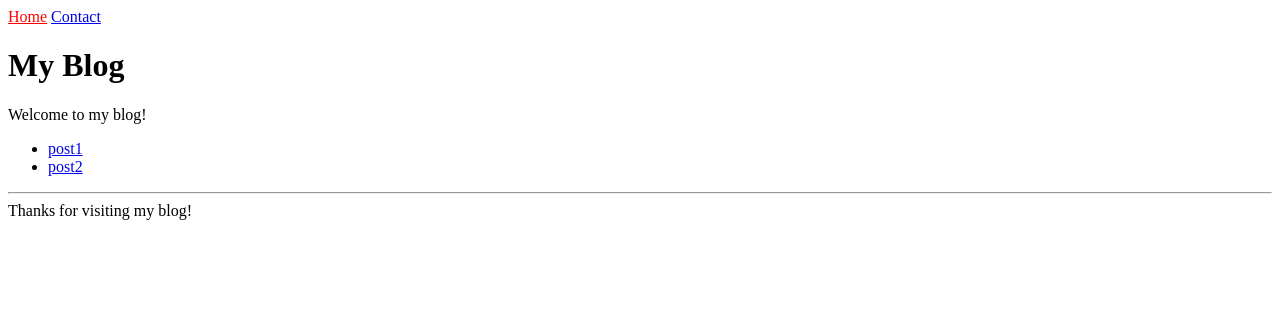
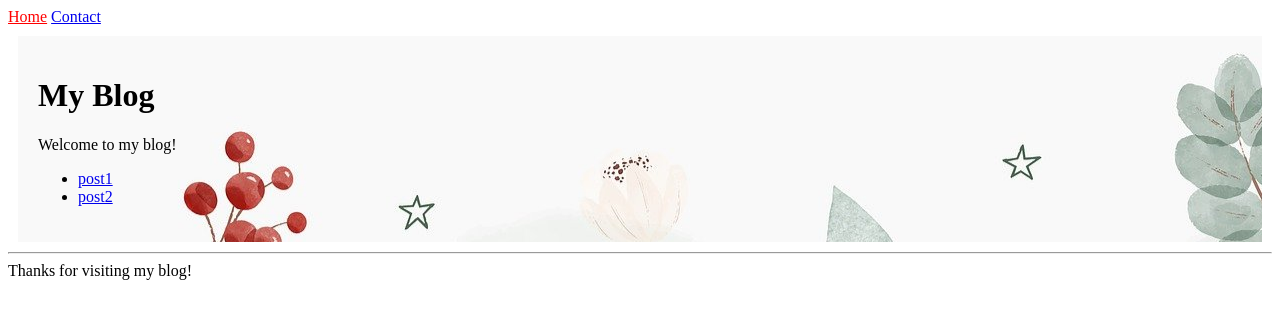
Before and after one commit to RiccardoDC/my_blog, a Jekyll site: the page built from index.html, in a window 1280 px wide. Shown: the top 319 px of the page. Built offline with Jekyll 4.4.1, drawn with Linux system fonts in a browser that asks for light colours.

Commit message:
Added image to the home page

```diff
--- a/_sass/main.scss
+++ b/_sass/main.scss
@@ -1,3 +1,10 @@
 .current {
   color: red;
 }
+
+.masthead {
+  padding: 20px 20px 20px 20px;
+  margin: 10px;
+  background: url("/assets/images/background.jpg");
+
+}
--- a/index.html
+++ b/index.html
@@ -2,7 +2,7 @@
 layout: default
 title: my home page
 ---
-
+<header class="masthead">
 <h1>My Blog</h1>
 <p>Welcome to my blog!</p>
 
@@ -14,3 +14,4 @@ title: my home page
     </li>
   {% endfor %}
 </ul>
+</header>
```
Also changed, not shown: assets/images/background.jpg (added).
